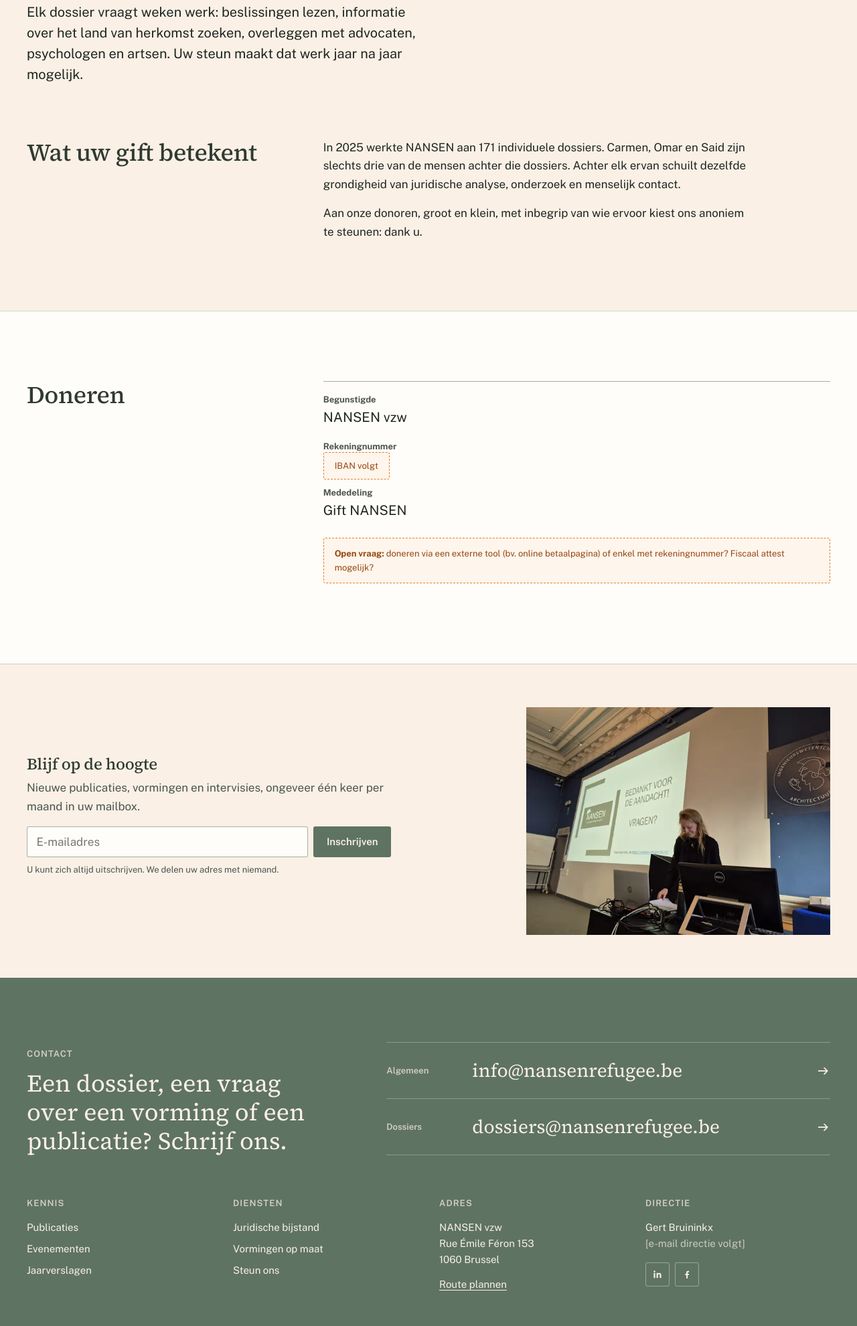
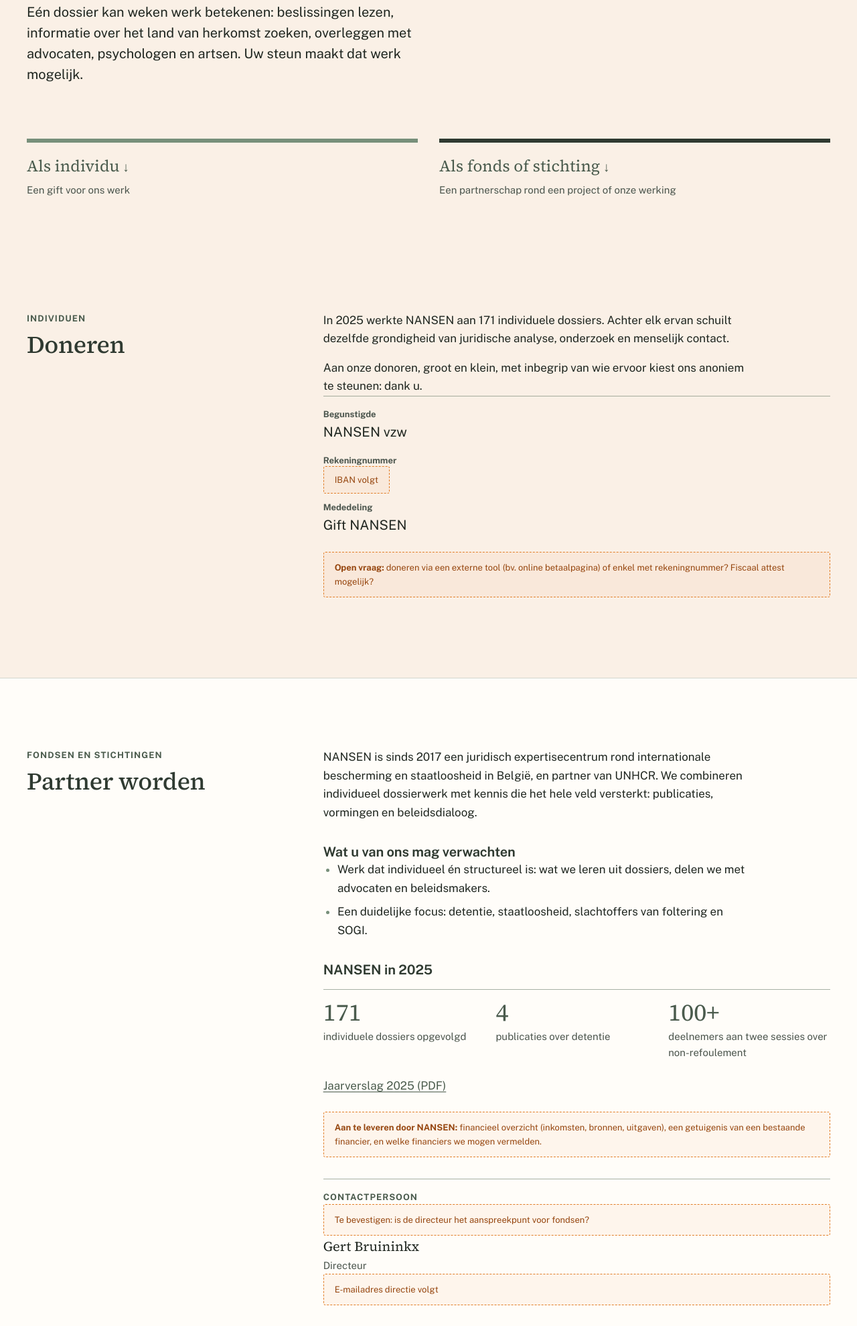
Before and after one commit to JIDcreations/nansen-refugee_V1, a plain HTML site: page site/steun-ons.html in a window 1280 px wide. Shown: the part 280-2260 px from the top of the page at 67% size. Drawn offline with nearby package versions, Linux system fonts and the light colour scheme.

Commit message:
Steun ons: split into individuals and foundations
Two entry points at the top. Individuals keep the donation block; the
foundations section follows the FUNCAP communications check: short
description, what to expect, three 2025 figures from the annual report,
annual report link and contact person, with placeholders for what NANSEN
still has to provide.

Co-Authored-By: Claude Opus 5.5 <noreply@anthropic.com>

```diff
--- a/site/assets/css/main.css
+++ b/site/assets/css/main.css
@@ -878,3 +878,25 @@ a.partner-tile:hover { background: var(--surface); }
 .event-grid .event-facts { flex-direction: column; font-size: var(--fs-xs); }
 .event-grid .event-facts span:nth-child(3), .event-grid .tags { display: none; }
 .event-grid .event-side { grid-column: 2; text-align: left; }
+
+/* Steun ons: twee wegen (individuen / fondsen) */
+.mt-3 { margin-top: var(--s-3); }
+.eyebrow { font-size: var(--fs-xs); font-weight: 700; text-transform: uppercase; letter-spacing: .08em; color: var(--green-800); margin: 0 0 var(--s-2); }
+.support-choice { display: grid; gap: var(--s-4); margin-bottom: var(--s-7); }
+@media (min-width: 48em) { .support-choice { grid-template-columns: 1fr 1fr; gap: var(--s-6); } }
+.support-option { display: flex; flex-direction: column; gap: .3rem; padding: var(--s-4) 0 var(--s-4); border-top: 6px solid var(--green-500); text-decoration: none; color: var(--ink); }
+.support-option + .support-option { border-top-color: var(--green-900); }
+.support-option-label { font-family: var(--font-serif); font-size: var(--fs-lg); color: var(--green-800); }
+.support-option-label::after { content: " ↓"; font-family: var(--font-sans); font-size: .8em; }
+.support-option-text { font-size: var(--fs-sm); color: var(--ink-soft); }
+.support-option:hover .support-option-label { text-decoration: underline; text-underline-offset: .2em; }
+.support-option:focus-visible { outline: none; box-shadow: var(--focus); }
+.support-figures { margin: var(--s-4) 0 0; display: grid; gap: var(--s-4); border-top: 1px solid var(--line-strong); padding-top: var(--s-4); }
+@media (min-width: 40em) { .support-figures { grid-template-columns: repeat(3, minmax(0, 1fr)); } }
+.support-figures dt { font-family: var(--font-serif); font-size: var(--fs-xl); line-height: 1; color: var(--green-800); }
+.support-figures dd { margin: .35rem 0 0; font-size: var(--fs-sm); color: var(--ink-soft); }
+.support-contact { border-top: 1px solid var(--line-strong); padding-top: var(--s-4); }
+.support-contact p { margin: 0; }
+.support-contact-name { font-family: var(--font-serif); font-size: var(--fs-md); }
+.support-contact-role { font-size: var(--fs-sm); color: var(--ink-soft); }
+#individuen, #fondsen { scroll-margin-top: calc(var(--header-h) + var(--s-4)); }
--- a/site/steun-ons.html
+++ b/site/steun-ons.html
@@ -26,24 +26,31 @@
     <div class="wrap">
       <nav class="breadcrumb" aria-label="Breadcrumb"><ol><li><a href="index.html">Home</a></li><li aria-current="page">Steun ons</li></ol></nav>
       <h1>Steun ons werk</h1>
-      <p class="lead">Elk dossier vraagt weken werk: beslissingen lezen, informatie over het land van herkomst zoeken, overleggen met advocaten, psychologen en artsen. Uw steun maakt dat werk jaar na jaar mogelijk.</p>
+      <p class="lead">Eén dossier kan weken werk betekenen: beslissingen lezen, informatie over het land van herkomst zoeken, overleggen met advocaten, psychologen en artsen. Uw steun maakt dat werk mogelijk.</p>
     </div>
   </header>
   <div class="wrap" data-translation-notice></div>
-  <section class="section" style="padding-top:0">
+
+  <nav class="wrap support-choice" aria-label="Kies hoe u steunt">
+    <a href="#individuen" class="support-option">
+      <span class="support-option-label">Als individu</span>
+      <span class="support-option-text">Een gift voor ons werk</span>
+    </a>
+    <a href="#fondsen" class="support-option">
+      <span class="support-option-label">Als fonds of stichting</span>
+      <span class="support-option-text">Een partnerschap rond een project of onze werking</span>
+    </a>
+  </nav>
+
+  <section class="section" id="individuen" aria-labelledby="h-individuen">
     <div class="wrap split">
-      <header><h2>Wat uw gift betekent</h2></header>
-      <div class="prose">
-        <p>In 2025 werkte NANSEN aan 171 individuele dossiers. Carmen, Omar en Said zijn slechts drie van de mensen achter die dossiers. Achter elk ervan schuilt dezelfde grondigheid van juridische analyse, onderzoek en menselijk contact.</p>
-        <p>Aan onze donoren, groot en klein, met inbegrip van wie ervoor kiest ons anoniem te steunen: dank u.</p>
-      </div>
-    </div>
-  </section>
-  <section class="section section--band">
-    <div class="wrap split">
-      <header><h2>Doneren</h2></header>
+      <header><p class="eyebrow">Individuen</p><h2 id="h-individuen">Doneren</h2></header>
       <div>
-        <dl class="bank">
+        <div class="prose">
+          <p>In 2025 werkte NANSEN aan 171 individuele dossiers. Achter elk ervan schuilt dezelfde grondigheid van juridische analyse, onderzoek en menselijk contact.</p>
+          <p>Aan onze donoren, groot en klein, met inbegrip van wie ervoor kiest ons anoniem te steunen: dank u.</p>
+        </div>
+        <dl class="bank mt-5">
           <div><dt>Begunstigde</dt><dd>NANSEN vzw</dd></div>
           <div><dt>Rekeningnummer</dt><dd><span class="todo">IBAN volgt</span></dd></div>
           <div><dt>Mededeling</dt><dd>Gift NANSEN</dd></div>
@@ -52,6 +59,39 @@
       </div>
     </div>
   </section>
+
+  <section class="section section--band" id="fondsen" aria-labelledby="h-fondsen">
+    <div class="wrap split">
+      <header><p class="eyebrow">Fondsen en stichtingen</p><h2 id="h-fondsen">Partner worden</h2></header>
+      <div>
+        <div class="prose">
+          <p>NANSEN is sinds 2017 een juridisch expertisecentrum rond internationale bescherming en staatloosheid in België, en partner van UNHCR. We combineren individueel dossierwerk met kennis die het hele veld versterkt: publicaties, vormingen en beleidsdialoog.</p>
+          <h3>Wat u van ons mag verwachten</h3>
+          <ul>
+            <li>Werk dat individueel én structureel is: wat we leren uit dossiers, delen we met advocaten en beleidsmakers.</li>
+            <li>Een duidelijke focus: detentie, staatloosheid, slachtoffers van foltering en SOGI.</li>
+          </ul>
+        </div>
+
+        <h3 class="mt-6">NANSEN in 2025</h3>
+        <dl class="support-figures">
+          <div><dt>171</dt><dd>individuele dossiers opgevolgd</dd></div>
+          <div><dt>4</dt><dd>publicaties over detentie</dd></div>
+          <div><dt>100+</dt><dd>deelnemers aan twee sessies over non-refoulement</dd></div>
+        </dl>
+        <p class="mt-5"><a href="assets/docs/nansen-jaarverslag-2025-nl.pdf">Jaarverslag 2025 (PDF)</a></p>
+        <p class="todo mt-5"><strong>Aan te leveren door NANSEN:</strong> financieel overzicht (inkomsten, bronnen, uitgaven), een getuigenis van een bestaande financier, en welke financiers we mogen vermelden.</p>
+
+        <div class="support-contact mt-6">
+          <p class="eyebrow">Contactpersoon</p>
+          <p class="todo mb-2">Te bevestigen: is de directeur het aanspreekpunt voor fondsen?</p>
+          <p class="support-contact-name">Gert Bruininkx</p>
+          <p class="support-contact-role">Directeur</p>
+          <p class="todo mt-3">E-mailadres directie volgt</p>
+        </div>
+      </div>
+    </div>
+  </section>
 </main>
 <div id="footer"></div>
 </body>
```
